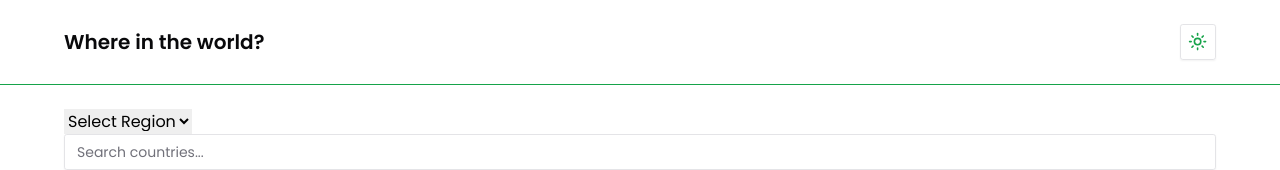
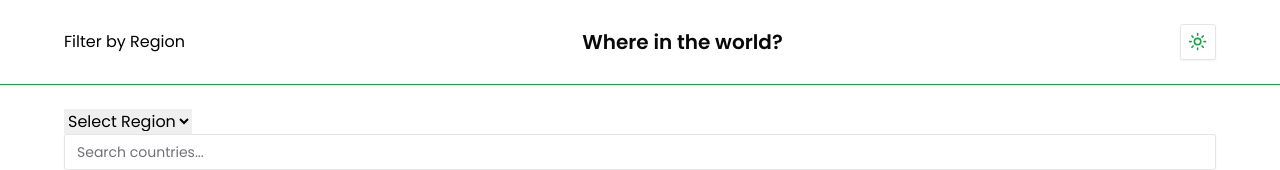
Before and after one commit to LucasAnselmoSilva12345/restCountriesInTheWorld, a React (Vite) app: page / in a window 1280 px wide. Shown: the top 170 px of the page. Built offline with nearby package versions, Linux system fonts and the light colour scheme.

Commit message:
feat: Filter by region link on Header component
Signed-off-by: LucasAnselmoSilva12345 <lucasanselmodasilva02@gmail.com>

```diff
--- a/src/components/Header.tsx
+++ b/src/components/Header.tsx
@@ -1,9 +1,18 @@
 import { ModeToggle } from './mode-toggle';
+import { Link } from 'react-router-dom';
 
 export function Header() {
   return (
     <header className="bg-background shadow border-b border-primary">
       <div className="p-6 lg:px-16 flex items-center justify-between">
+        <nav>
+          <ul>
+            <li>
+              <Link to="/filter-by-region">Filter by Region</Link>
+            </li>
+          </ul>
+        </nav>
+
         <h1 className="font-semibold text-xl text-foreground">
           Where in the world?
         </h1>
```
